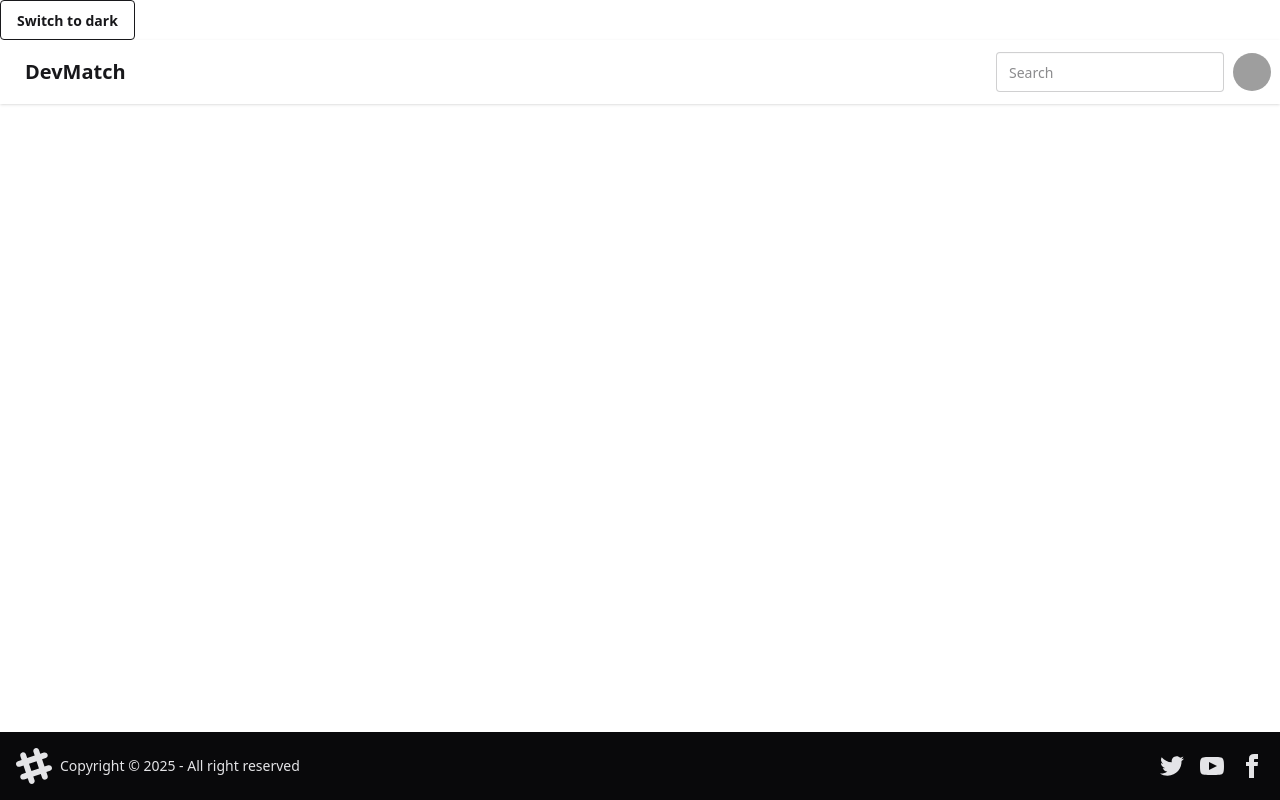
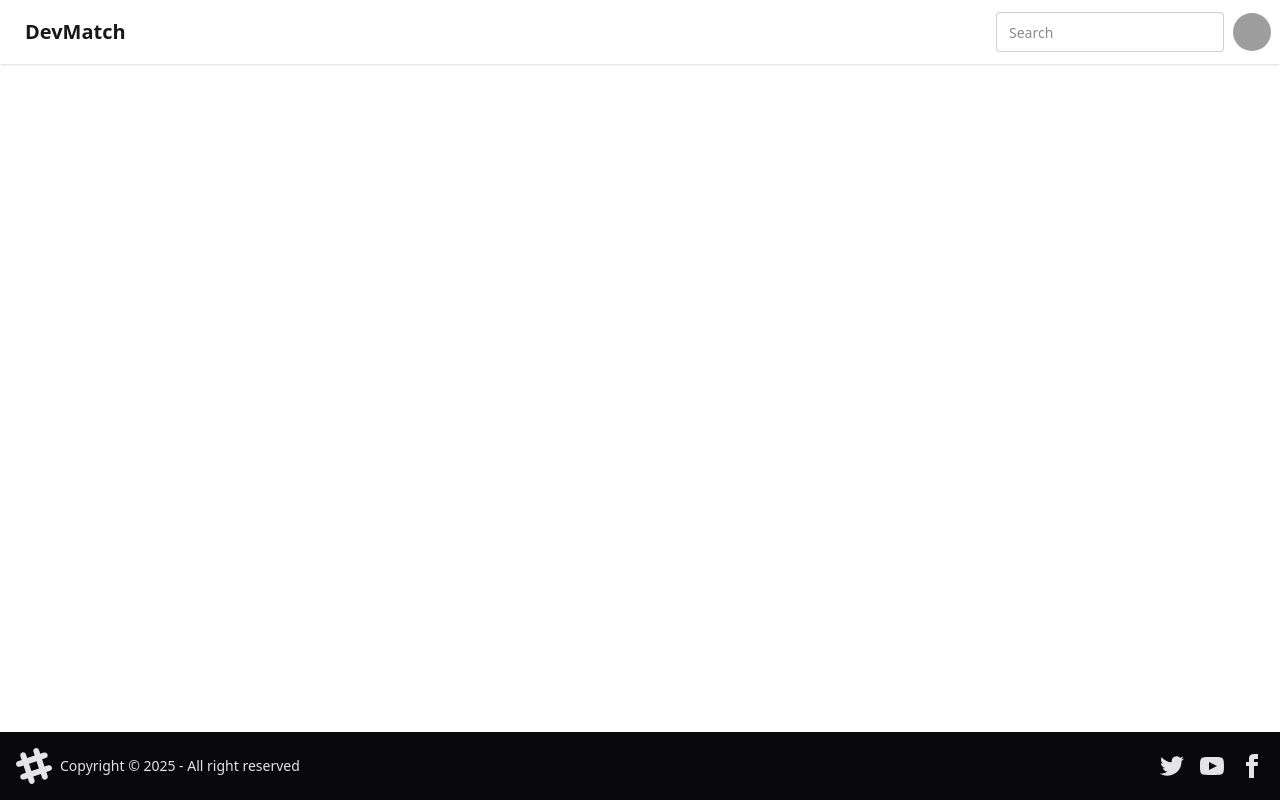
Before and after one commit to urprakashgupta/DevMatch, a React (Vite) app in the folder Frontend/: page / in a window 1280 px wide. Built offline with nearby package versions, Linux system fonts and the light colour scheme; grey boxes are pictures that could not be loaded.

Commit message:
feat: remove ThemeToggle component and its usage in App

```diff
--- a/Frontend/src/App.jsx
+++ b/Frontend/src/App.jsx
@@ -1,11 +1,9 @@
 import { Footer } from "./components/Footer";
 import Navbar from "./components/Navbar";
-import ThemeToggle from "./components/ThemeToggle";
 
 function App() {
   return (
     <div>
-      <ThemeToggle />
       <Navbar />
       <Footer />
     </div>
--- a/Frontend/src/components/ThemeToggle.jsx
+++ /dev/null
@@ -1,33 +0,0 @@
-import { useEffect, useState } from "react";
-
-const getPreferredTheme = () => {
-  if (typeof window === "undefined") return "light";
-
-  const stored = localStorage.getItem("theme");
-  if (stored === "light" || stored === "dark") return stored;
-
-  return window.matchMedia("(prefers-color-scheme: dark)").matches
-    ? "dark"
-    : "light";
-};
-
-function ThemeToggle({ className = "" }) {
-  const [theme, setTheme] = useState(getPreferredTheme);
-
-  useEffect(() => {
-    document.documentElement.setAttribute("data-theme", theme);
-    localStorage.setItem("theme", theme);
-  }, [theme]);
-
-  const toggleTheme = () => {
-    setTheme((prev) => (prev === "dark" ? "light" : "dark"));
-  };
-
-  return (
-    <button className={`btn btn-outline ${className}`} onClick={toggleTheme}>
-      Switch to {theme === "dark" ? "light" : "dark"}
-    </button>
-  );
-}
-
-export default ThemeToggle;
```
